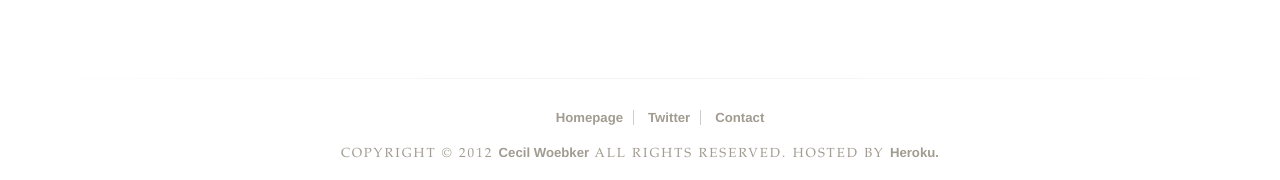
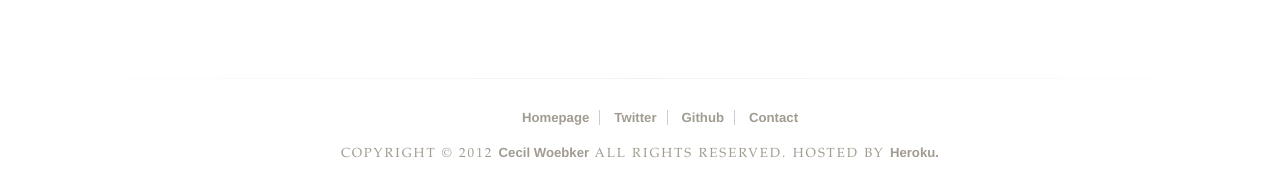
Before and after one commit to cwoebker/.com, a Jekyll site: the page built from index.markdown, in a window 1280 px wide. Shown: the part 717-897 px from the top of the page. Built offline with Jekyll 4.4.1, drawn with Linux system fonts in a browser that asks for light colours; Markdown is read by kramdown in place of the engine named in the settings.

Commit message:
added github link to footer

```diff
--- a/_layouts/default.html
+++ b/_layouts/default.html
@@ -204,6 +204,7 @@
     <ul>
       <li><a href="/">Homepage</a></li>
       <li><a href="http://twitter.com/cwoebker">Twitter</a></li>
+      <li><a href="http://github.com/cwoebker">Github</a></li>
       <li><a href="mailto:me@cwoebker.com">Contact</a></li>
     </ul>
   </nav>
--- a/_layouts/post.html
+++ b/_layouts/post.html
@@ -16,7 +16,6 @@ external:
     <postamble datetime="{{ post.date | date: "%Y-%m%d" }} ">
 	  -- {{ page.date | date: "%b %d, %Y" }}
     </postamble>
-    <!--<h4>Tags:</h4>-->
     <ul id="post_tags">
     {% for tag in page.tags %}
       <li><a class="tag" href="/tag/{{ tag }}">{{ tag }}</a></li>
```
Lines whose indentation alone changed are shown as unchanged.
